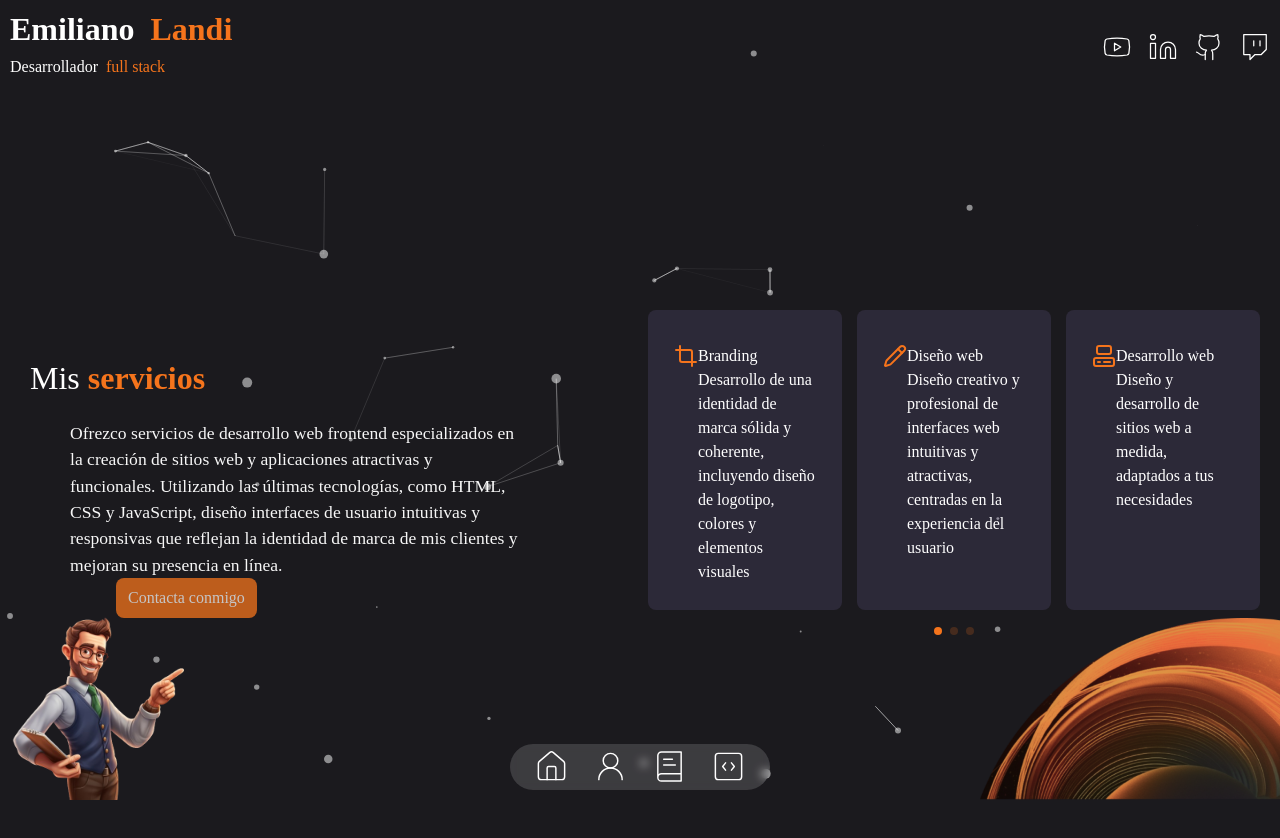
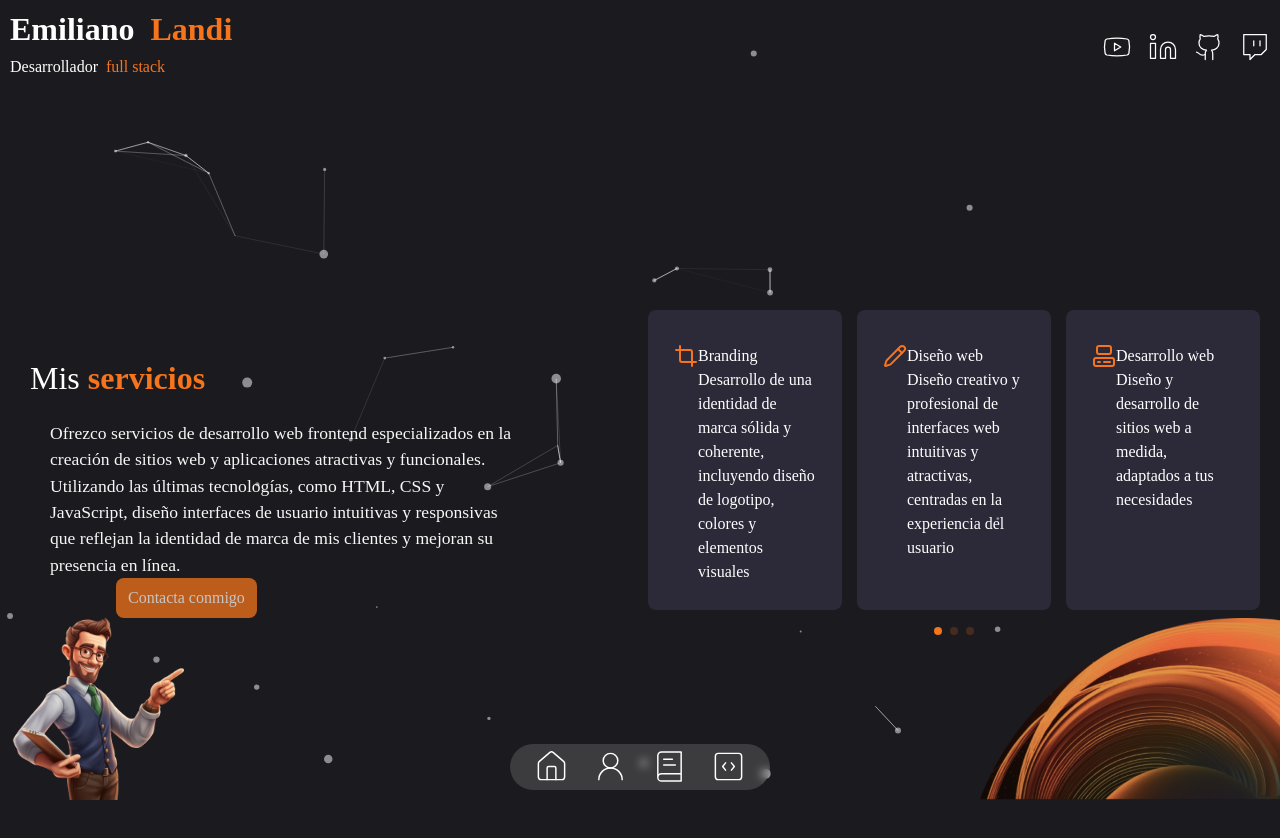
Before and after one commit to Emilianolandi/portafolioi, a Next.js app: page /services in a window 1280 px wide. Shown: the top 838 px of the page. Built offline with nearby package versions, Linux system fonts and the light colour scheme.

Commit message:
info css

```diff
--- a/app/globals.css
+++ b/app/globals.css
@@ -538,7 +538,7 @@ align-items: center;
 .Service-Info {
   font-size: 1.1rem; /* text-xl */
   color: #fffffff6; /* text-gray-200 */
-  padding-left: 50px;
+  padding-left: 30px;
 }
 .Service-Padre{
   max-width: 500px; /* max-w-[500px] */
```
